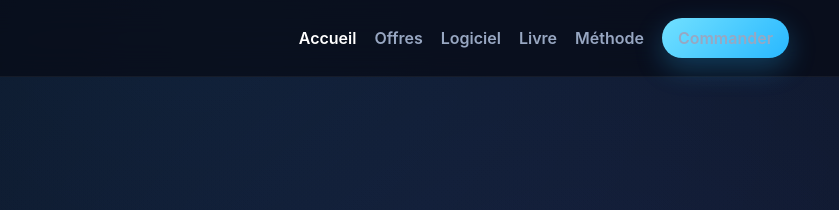
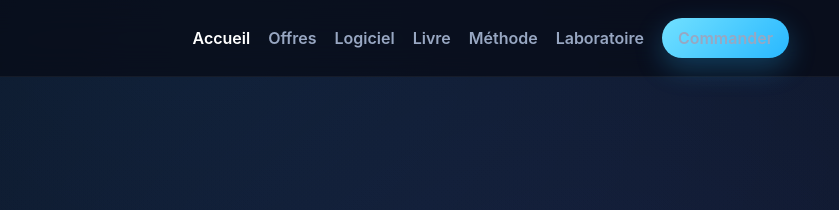
Before and after one commit to Helios120/heliocentrique, a plain HTML site: page index.html in a window 1280 px wide. Shown: the top 210 px of the page, 441-1280 px from the left. Drawn offline with Linux system fonts and the light colour scheme.

Commit message:
Update index.html

```diff
--- a/index.html
+++ b/index.html
@@ -33,6 +33,10 @@
   <a href="logiciel.html">Logiciel</a>
   <a href="livre.html">Livre</a>
   <a href="heliosastrosite.html">Méthode</a>
+
+  <!-- AJOUT UNIQUE -->
+  <a href="laboratoire.html">Laboratoire</a>
+
   <a href="contact.html" class="btn btn-small">Commander</a>
 </nav>
     </div>
```
Lines whose indentation alone changed are shown as unchanged.
